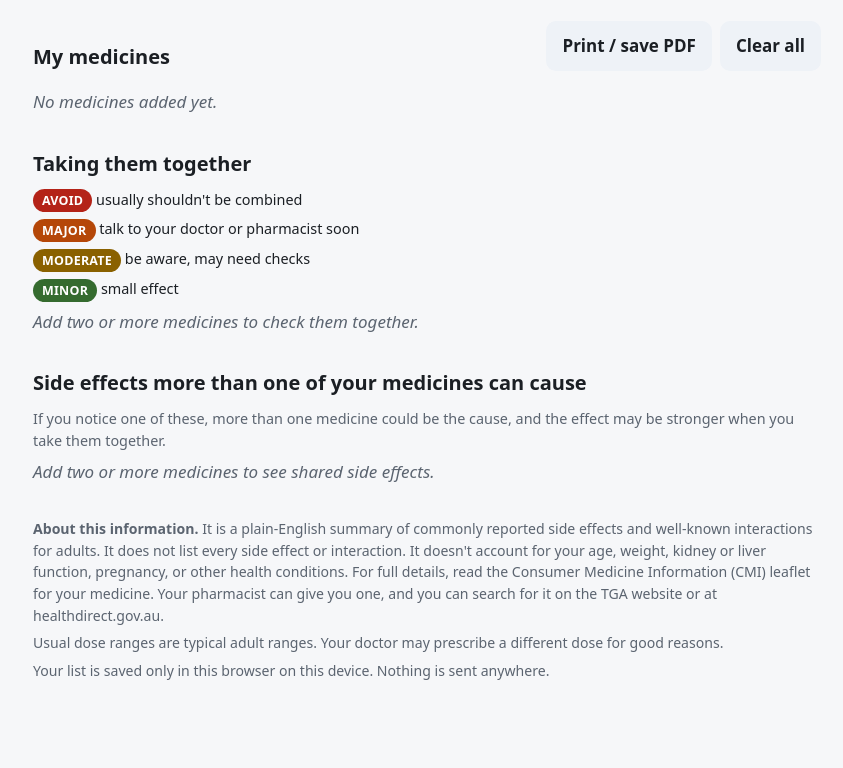
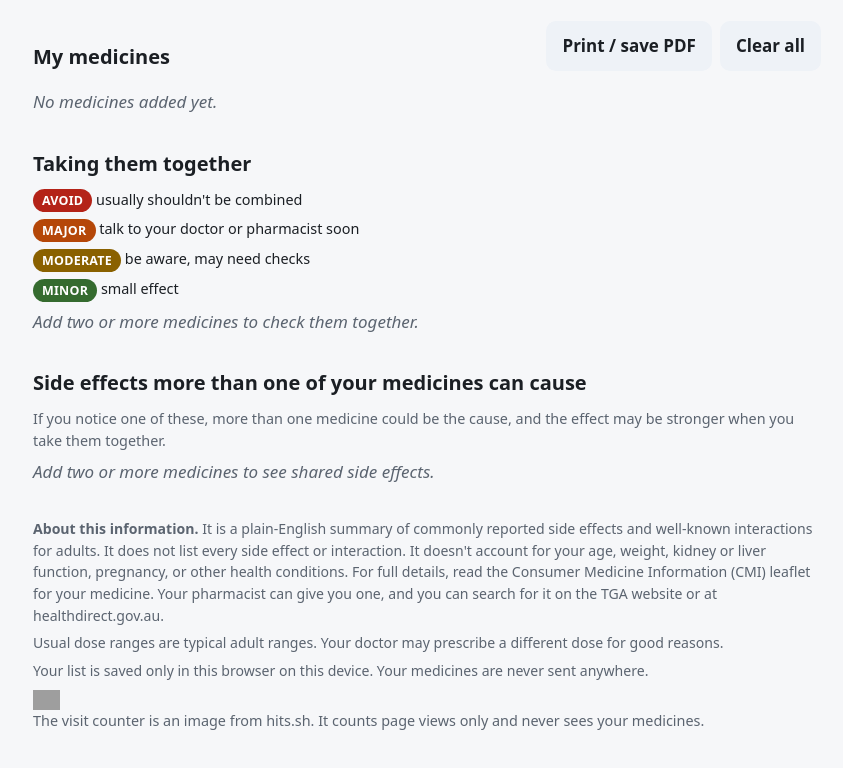
Before and after one commit to SteamWolfAU/Medical_Crosser, a plain HTML site: page index.html in a window 1280 px wide. Shown: the part 451-1219 px from the top of the page, without its empty margins (213-1056 px from the left). Drawn offline with Linux system fonts and the light colour scheme; grey boxes are pictures that could not be loaded.

Commit message:
Add visit counter badge (hits.sh) to page footer and README
Co-Authored-By: Claude Opus 5.5 <noreply@anthropic.com>
Claude-Session: https://claude.ai/code/session_01GUGYK8aA8Jvp2CXrdXSLn8

```diff
--- a/index.html
+++ b/index.html
@@ -95,6 +95,7 @@ th,td{text-align:left;padding:8px 6px;border-bottom:1px solid var(--line);vertic
 .toolbar{display:flex;gap:8px;flex-wrap:wrap;justify-content:flex-end}
 .hidden{display:none}
 footer{margin-top:32px;font-size:.88rem;color:var(--muted)}
+.counter img{display:inline-block;vertical-align:middle;border:0}
 @media print{
   body{background:#fff;color:#000}
   .no-print,.search-card{display:none!important}
@@ -194,7 +195,13 @@ footer{margin-top:32px;font-size:.88rem;color:var(--muted)}
   <footer>
     <p><b>About this information.</b> It is a plain-English summary of commonly reported side effects and well-known interactions for adults. It does not list every side effect or interaction. It doesn't account for your age, weight, kidney or liver function, pregnancy, or other health conditions. For full details, read the Consumer Medicine Information (CMI) leaflet for your medicine. Your pharmacist can give you one, and you can search for it on the TGA website or at healthdirect.gov.au.</p>
     <p>Usual dose ranges are typical adult ranges. Your doctor may prescribe a different dose for good reasons.</p>
-    <p>Your list is saved only in this browser on this device. Nothing is sent anywhere.</p>
+    <p>Your list is saved only in this browser on this device. Your medicines are never sent anywhere.</p>
+    <p class="counter">
+      <a href="https://hits.sh/steamwolfau.github.io/Medical_Crosser/" target="_blank" rel="noopener">
+        <img src="https://hits.sh/steamwolfau.github.io/Medical_Crosser.svg?label=visits" alt="Visit counter" height="20" loading="lazy" referrerpolicy="no-referrer" onerror="this.closest('.counter').remove()">
+      </a>
+      <br><span class="small">The visit counter is an image from hits.sh. It counts page views only and never sees your medicines.</span>
+    </p>
   </footer>
 </main>
 
```
Also changed, not shown: 1 other file.
